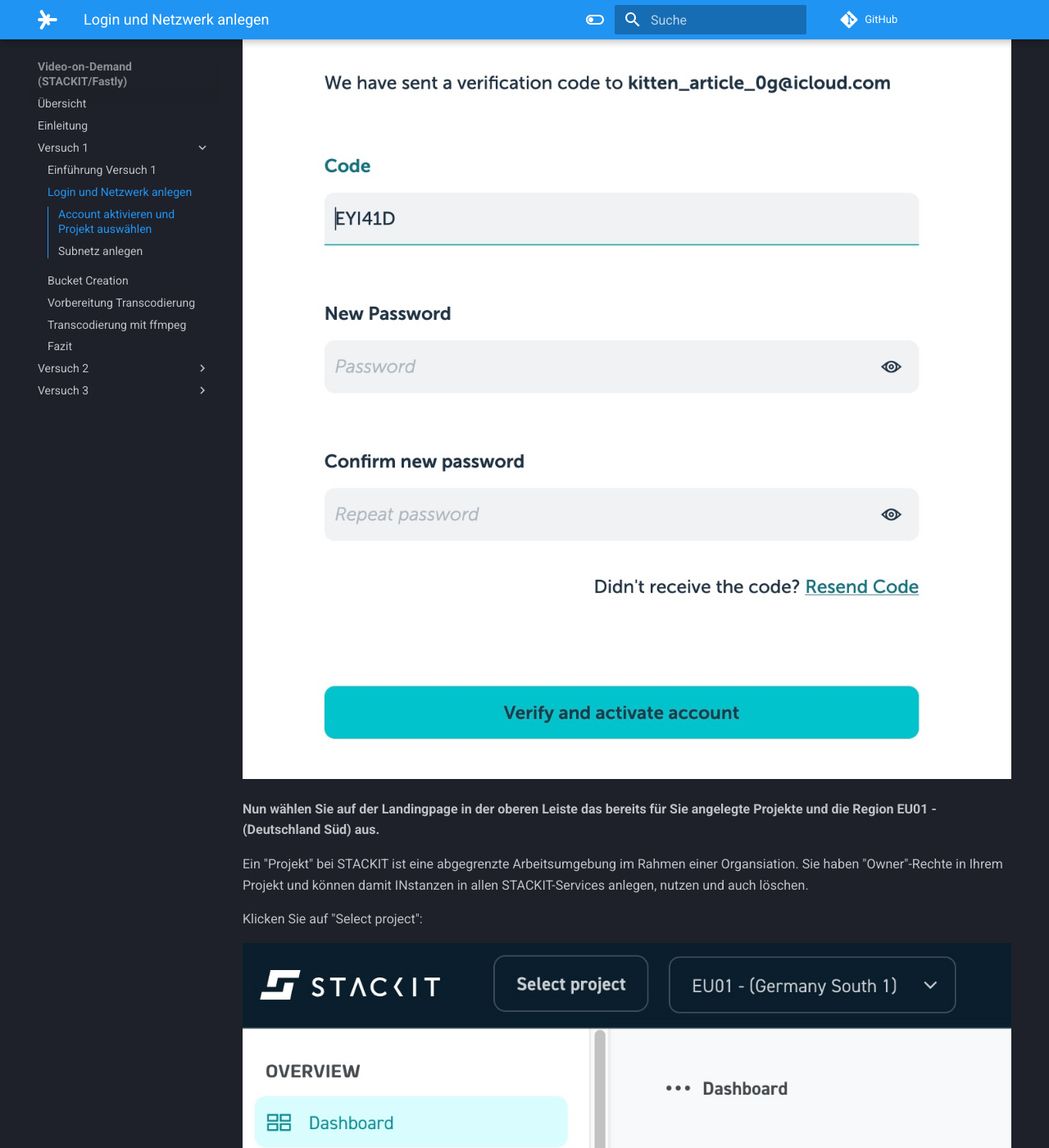
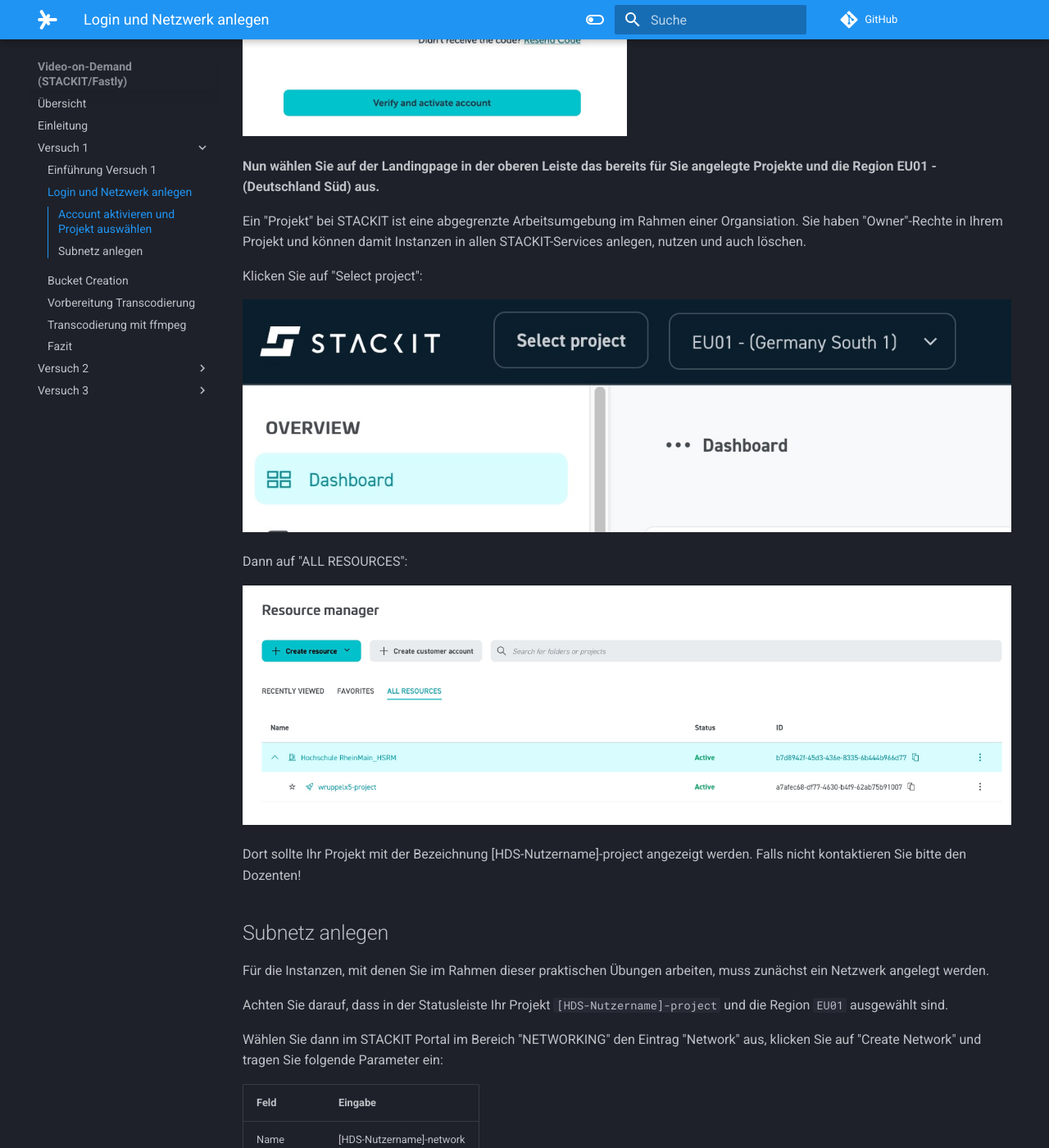
Before and after one commit to wruppelx/mvs-stackit-exercise, an MkDocs documentation site: the page built from docs/versuch1/02-network.md, in a window 1280 px wide and 1400 px high, scrolled down 1023 px. Shown: the whole window at 82% size. Built offline with MkDocs 1.6.1 and Material for MkDocs 9.7.7, drawn with Linux system fonts in a browser that asks for light colours; plug-ins that fetch from the network failed and are left out; comment, search, counter and statistics services are not loaded; some of the changed lines change nothing that is shown.

Commit message:
minor updates

```diff
--- a/docs/versuch1/02-network.md
+++ b/docs/versuch1/02-network.md
@@ -5,18 +5,18 @@
 Für diesen Praktikumsversuch erhalten die Studierenden die benötigten Zugangsdaten (Credentials) per E-mail (SPAM-Ordner checken!) von STACKIT.
 Folgen sie dem Link zur Aktivierung Ihres Accounts:
 
-![Login User](../assets/Versuch1/verify-email.jpg)
+![Login User](../assets/Versuch1/verify-email.jpg){ style="width:50%" }
 
 **Der Benutzername ist Ihre studentische E-mail-Adresse**
 
 Aktivieren Sie Ihren Account:
 
-![Login password](../assets/Versuch1/activate_stackit_account.jpg)
+![Login password](../assets/Versuch1/activate_stackit_account.jpg){ style="width:50%" }
 
 **Nun wählen Sie auf der Landingpage in der oberen Leiste das bereits für Sie angelegte Projekte und die Region EU01 - (Deutschland Süd) aus.**
 
 Ein "Projekt" bei STACKIT ist eine abgegrenzte Arbeitsumgebung im Rahmen einer Organsiation.
-Sie haben "Owner"-Rechte in Ihrem Projekt und können damit INstanzen in allen STACKIT-Services anlegen, nutzen und auch löschen.
+Sie haben "Owner"-Rechte in Ihrem Projekt und können damit Instanzen in allen STACKIT-Services anlegen, nutzen und auch löschen.
 
 Klicken Sie auf "Select project":
 
```
